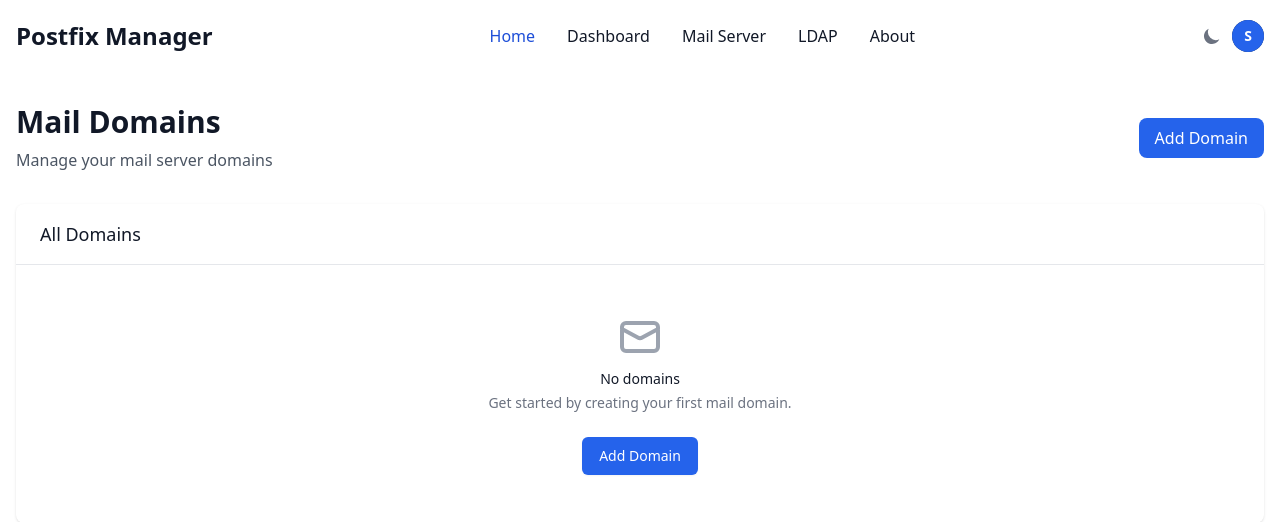
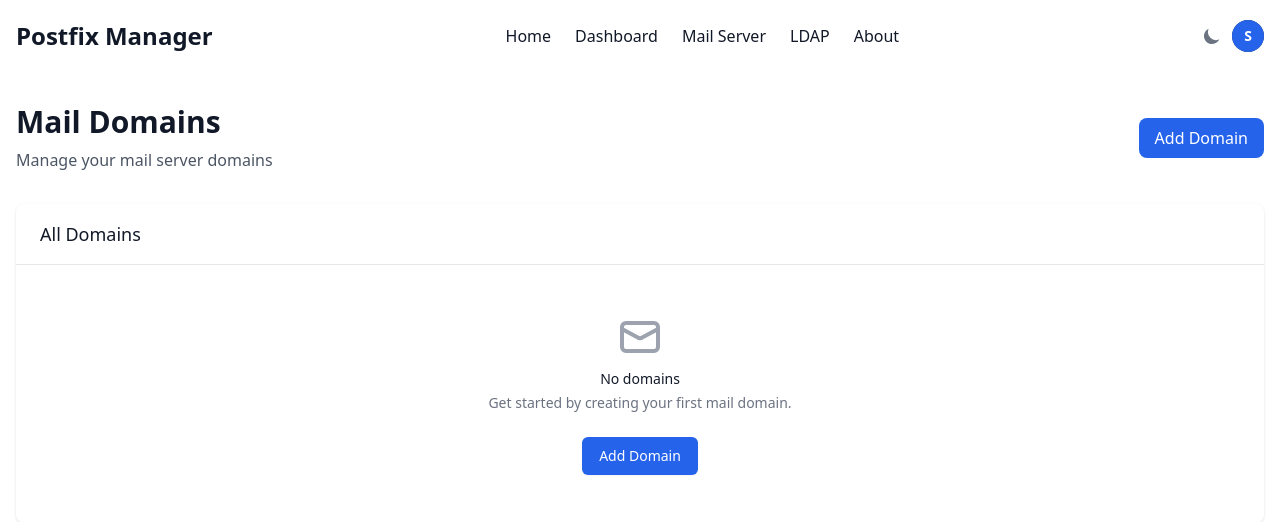
Before and after one commit to blburns/mailer, a Flask app: page /dashboard/domains in a window 1280 px wide. Shown: the top 522 px of the page. Run offline with Flask 2, Linux system fonts and the light colour scheme; the visitor is signed in with stand-in values (Sample User, id 1); data comes from the database, SQL or seed files in the repository; data that the repository does not hold is empty; some libraries are stand-ins or nearby versions.

Commit message:
Fix navbar button styling and appearance
- Remove conflicting background colors and hover states
- Make each navigation item look like a separate button
- Add proper spacing between navigation items (space-x-2)
- Use consistent hover effects with rounded-lg borders
- Add smooth transitions for better user experience
- Remove the 'one big button' appearance
- Make navigation background transparent for cleaner look
- Ensure proper dark mode support for all navigation items

```diff
--- a/app/templates/base.html
+++ b/app/templates/base.html
@@ -85,21 +85,21 @@
         </div>
 
         <div class="items-center justify-between hidden w-full md:flex md:w-auto md:order-1" id="navbar-user">
-          <ul class="flex flex-col font-medium p-4 md:p-0 mt-4 border border-gray-100 rounded-lg bg-gray-50 md:space-x-8 rtl:space-x-reverse md:flex-row md:mt-0 md:border-0 md:bg-white dark:bg-gray-800 md:dark:bg-gray-900 dark:border-gray-700">
+          <ul class="flex flex-col font-medium p-4 md:p-0 mt-4 border border-gray-100 rounded-lg bg-gray-50 md:space-x-2 rtl:space-x-reverse md:flex-row md:mt-0 md:border-0 md:bg-transparent dark:bg-gray-800 md:dark:bg-transparent dark:border-gray-700">
             <li>
-              <a href="{{ url_for('main.index') }}" class="block py-2 px-3 text-white bg-blue-700 rounded md:bg-transparent md:text-blue-700 md:p-0 md:dark:text-blue-500" aria-current="page">Home</a>
+              <a href="{{ url_for('main.index') }}" class="block py-2 px-3 text-gray-900 rounded-lg hover:bg-gray-100 md:hover:bg-gray-100 md:hover:text-gray-900 md:p-2 dark:text-white dark:hover:bg-gray-700 dark:hover:text-white transition-colors duration-200">Home</a>
             </li>
             <li>
-              <a href="{{ url_for('dashboard.index') }}" class="block py-2 px-3 text-gray-900 rounded hover:bg-gray-100 md:hover:bg-transparent md:hover:text-blue-700 md:p-0 dark:text-white md:dark:hover:text-blue-500 dark:hover:bg-gray-700 dark:hover:text-white md:dark:hover:bg-transparent dark:border-gray-700">Dashboard</a>
+              <a href="{{ url_for('dashboard.index') }}" class="block py-2 px-3 text-gray-900 rounded-lg hover:bg-gray-100 md:hover:bg-gray-100 md:hover:text-gray-900 md:p-2 dark:text-white dark:hover:bg-gray-700 dark:hover:text-white transition-colors duration-200">Dashboard</a>
             </li>
             <li>
-              <a href="{{ url_for('mail.index') }}" class="block py-2 px-3 text-gray-900 rounded hover:bg-gray-100 md:hover:bg-transparent md:hover:text-blue-700 md:p-0 dark:text-white md:dark:hover:text-blue-500 dark:hover:bg-gray-700 dark:hover:text-white md:dark:hover:bg-transparent dark:border-gray-700">Mail Server</a>
+              <a href="{{ url_for('mail.index') }}" class="block py-2 px-3 text-gray-900 rounded-lg hover:bg-gray-100 md:hover:bg-gray-100 md:hover:text-gray-900 md:p-2 dark:text-white dark:hover:bg-gray-700 dark:hover:text-white transition-colors duration-200">Mail Server</a>
             </li>
             <li>
-              <a href="{{ url_for('ldap.index') }}" class="block py-2 px-3 text-gray-900 rounded hover:bg-gray-100 md:hover:bg-transparent md:hover:text-blue-700 md:p-0 dark:text-white md:dark:hover:text-blue-500 dark:hover:bg-gray-700 dark:hover:text-white md:dark:hover:bg-transparent dark:border-gray-700">LDAP</a>
+              <a href="{{ url_for('ldap.index') }}" class="block py-2 px-3 text-gray-900 rounded-lg hover:bg-gray-100 md:hover:bg-gray-100 md:hover:text-gray-900 md:p-2 dark:text-white dark:hover:bg-gray-700 dark:hover:text-white transition-colors duration-200">LDAP</a>
             </li>
             <li>
-              <a href="{{ url_for('main.about') }}" class="block py-2 px-3 text-gray-900 rounded hover:bg-gray-100 md:hover:bg-transparent md:hover:text-blue-700 md:p-0 dark:text-white md:dark:hover:text-blue-500 dark:hover:bg-gray-700 dark:hover:text-white md:dark:hover:bg-transparent dark:border-gray-700">About</a>
+              <a href="{{ url_for('main.about') }}" class="block py-2 px-3 text-gray-900 rounded-lg hover:bg-gray-100 md:hover:bg-gray-100 md:hover:text-gray-900 md:p-2 dark:text-white dark:hover:bg-gray-700 dark:hover:text-white transition-colors duration-200">About</a>
             </li>
           </ul>
         </div>
```
